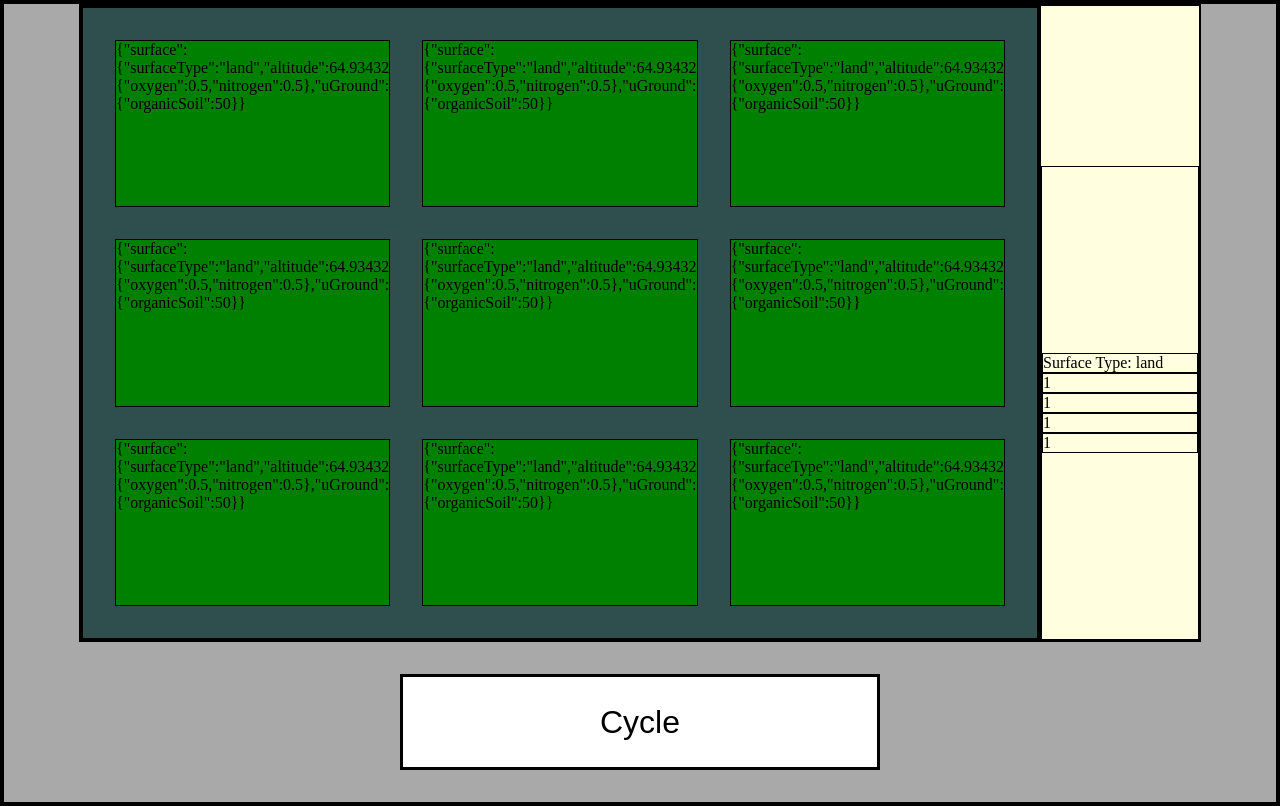
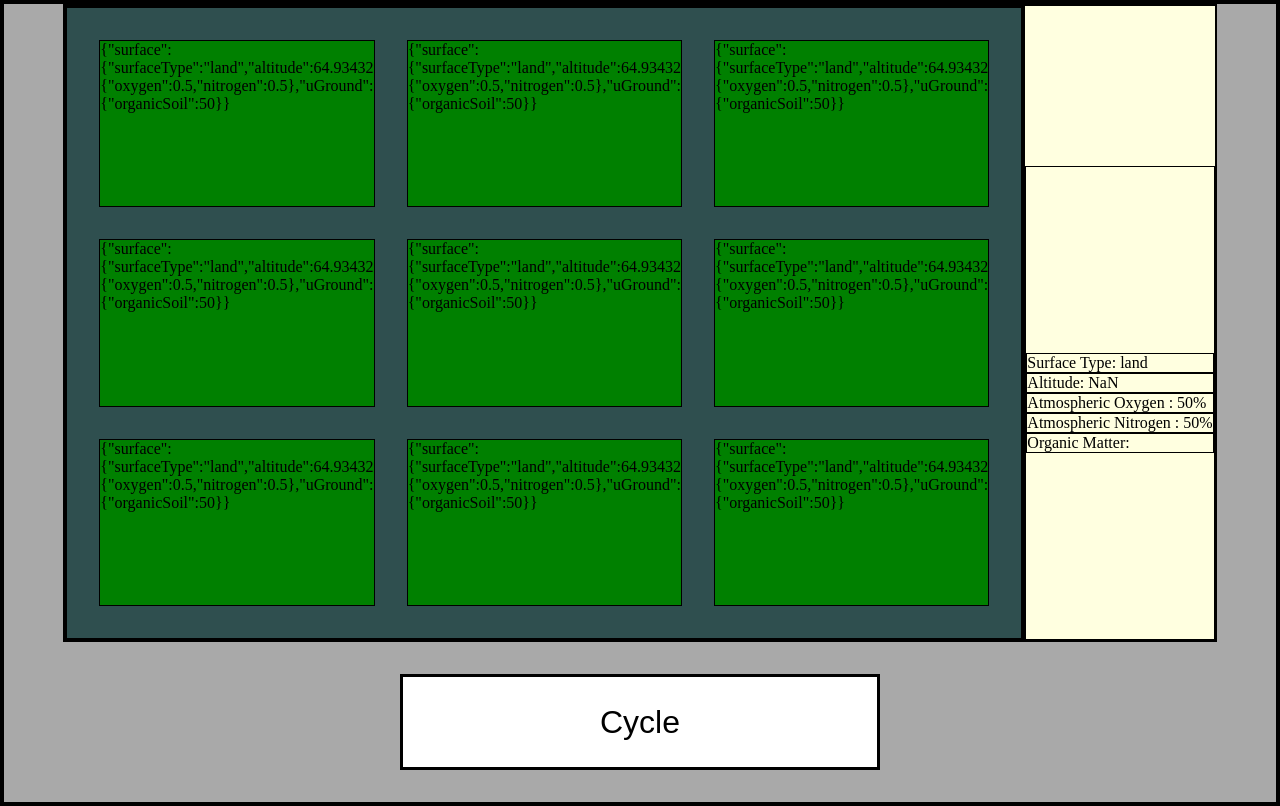
Before and after one commit to mtleonardjr/cycle-v1, a React (Create React App) app: page / in a window 1280 px wide. Built offline with nearby package versions, Linux system fonts and the light colour scheme.

Commit message:
updated info panel

```diff
--- a/src/components/Info.js
+++ b/src/components/Info.js
@@ -15,10 +15,10 @@ const Info = ({ data }) => {
         <div className='info-panel'>
             <div className='info-item-container'>
                 <div className='info-item'>Surface Type: {data.surface.surfaceType}</div>
-                <div className='info-item'>1</div>
-                <div className='info-item'>1</div>
-                <div className='info-item'>1</div>
-                <div className='info-item'>1</div>
+                <div className='info-item'>{data.surface.surfaceType === "land" ? "Altitude: " + Math.round(data.surface.altitude) : "Sea Level: " + Math.round(data.surface.waterLevel)}</div>
+                <div className='info-item'>Atmospheric Oxygen : {data.atmosphere.oxygen*100}%</div>
+                <div className='info-item'>Atmospheric Nitrogen : {data.atmosphere.nitrogen*100}%</div>
+                <div className='info-item'>Organic Matter: {data.uGround.organicSoil}</div>
             </div>
         </div>
     )
```
